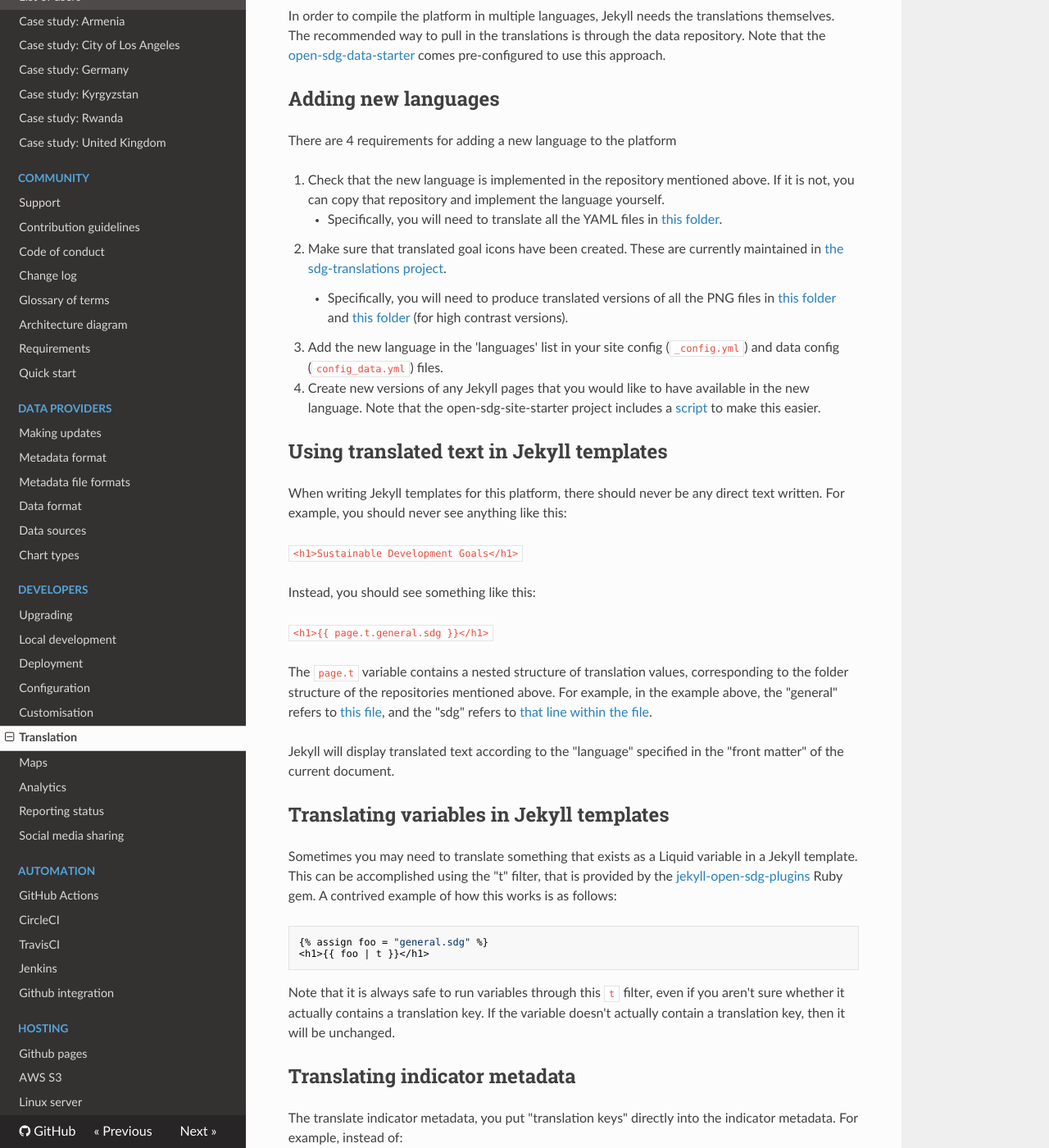
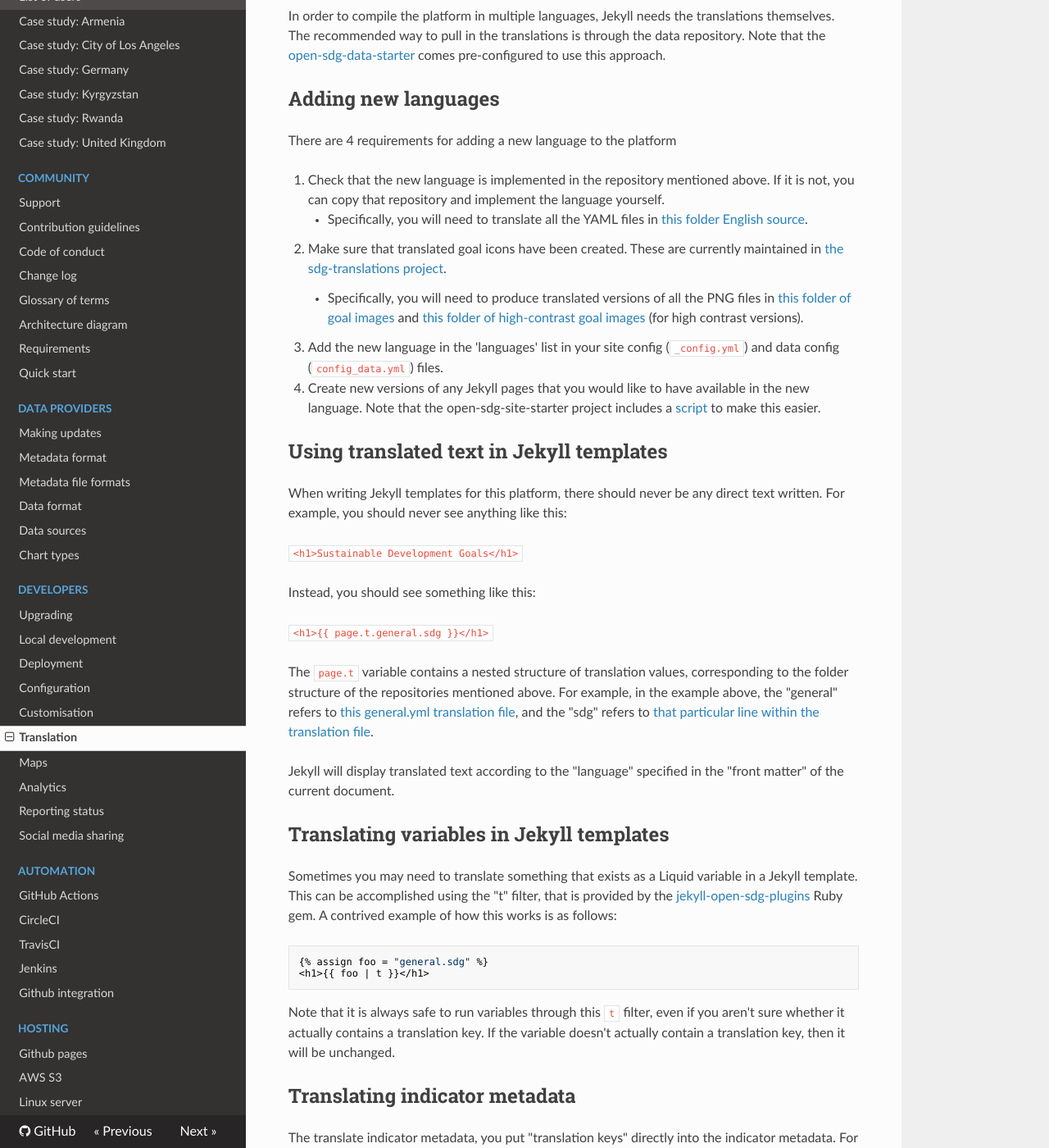
Before and after one commit to open-sdg/open-sdg, an MkDocs documentation site: the page built from docs/translation.md, in a window 1280 px wide and 1400 px high, scrolled down 472 px. Shown: the whole window at 82% size. Built offline with MkDocs 1.6.1, drawn with Linux system fonts in a browser that asks for light colours; nearby versions of some CDN libraries; old or Windows-style settings are respelled for this version of MkDocs.

Commit message:
Make some 'this' links more specific.

```diff
--- a/docs/translation.md
+++ b/docs/translation.md
@@ -17,9 +17,9 @@ In order to compile the platform in multiple languages, Jekyll needs the transla
 There are 4 requirements for adding a new language to the platform
 
 1. Check that the new language is implemented in the repository mentioned above. If it is not, you can copy that repository and implement the language yourself.
-    * Specifically, you will need to translate all the YAML files in [this folder](https://github.com/open-sdg/sdg-translations/tree/master/translations/en).
+    * Specifically, you will need to translate all the YAML files in [this folder English source](https://github.com/open-sdg/sdg-translations/tree/master/translations/en).
 2. Make sure that translated goal icons have been created. These are currently maintained in [the sdg-translations project](https://github.com/open-sdg/sdg-translations/).
-    * Specifically, you will need to produce translated versions of all the PNG files in [this folder](https://github.com/open-sdg/sdg-translations/tree/master/www/assets/img/goals/en) and [this folder](https://github.com/open-sdg/sdg-translations/tree/master/www/assets/img/high-contrast/goals/en) (for high contrast versions).
+    * Specifically, you will need to produce translated versions of all the PNG files in [this folder of goal images](https://github.com/open-sdg/sdg-translations/tree/master/www/assets/img/goals/en) and [this folder of high-contrast goal images](https://github.com/open-sdg/sdg-translations/tree/master/www/assets/img/high-contrast/goals/en) (for high contrast versions).
 3. Add the new language in the 'languages' list in your site config (`_config.yml`) and data config (`config_data.yml`) files.
 4. Create new versions of any Jekyll pages that you would like to have available in the new language. Note that the open-sdg-site-starter project includes a [script](https://github.com/open-sdg/open-sdg-site-starter/blob/develop/scripts/batch/add_language.py) to make this easier.
 
@@ -33,7 +33,7 @@ Instead, you should see something like this:
 
 `<h1>{{ page.t.general.sdg }}</h1>`
 
-The `page.t` variable contains a nested structure of translation values, corresponding to the folder structure of the repositories mentioned above. For example, in the example above, the "general" refers to [this file](https://github.com/open-sdg/sdg-translations/blob/master/translations/en/general.yml), and the "sdg" refers to [that line within the file](https://github.com/open-sdg/sdg-translations/blob/master/translations/en/general.yml#L9).
+The `page.t` variable contains a nested structure of translation values, corresponding to the folder structure of the repositories mentioned above. For example, in the example above, the "general" refers to [this general.yml translation file](https://github.com/open-sdg/sdg-translations/blob/master/translations/en/general.yml), and the "sdg" refers to [that particular line within the translation file](https://github.com/open-sdg/sdg-translations/blob/master/translations/en/general.yml#L9).
 
 Jekyll will display translated text according to the "language" specified in the "front matter" of the current document.
 
```
Also changed, not shown: docs/configuration.md (+1 -1 lines), docs/customisation.md (+1 -1 lines), docs/hosting/aws-s3.md (+1 -1 lines), docs/hosting/linux-server.md (+1 -1 lines).
